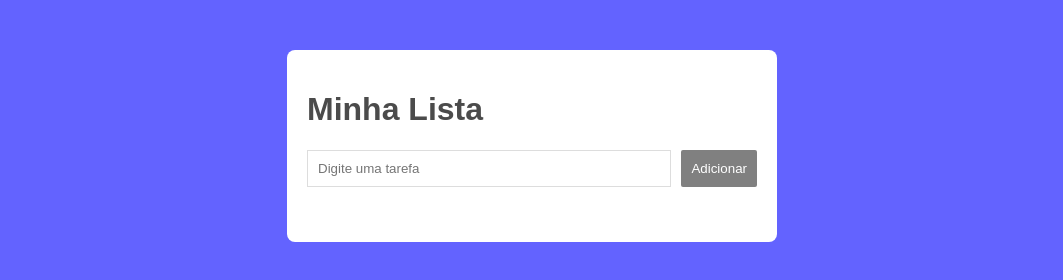
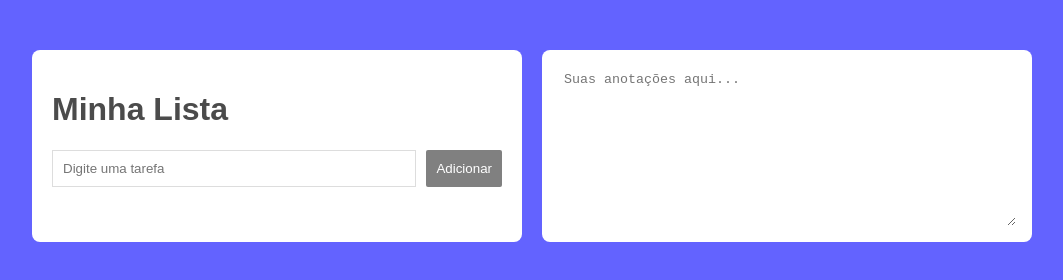
Before and after one commit to frerpito/Todo-App, a plain HTML site: page frontend/index.html in a window 1280 px wide. Shown: the whole page, without its empty margins (108-1171 px from the left). Drawn offline with Linux system fonts and the light colour scheme; no server answers.

Commit message:
feat: adiciona estrtura visual de campo de anotações

```diff
--- a/frontend/index.html
+++ b/frontend/index.html
@@ -8,6 +8,8 @@
   <link rel="stylesheet" href="style.css">
 </head>
 <body>
+
+  <div class="main-container">
 
     <div class="container">
       <h1>Minha Lista</h1>
@@ -29,6 +31,12 @@
       <ul id="task-list"></ul>
     </div>
 
+    <div class="notas-container">
+      <textarea placeholder="Suas anotações aqui..."></textarea>
+    </div>
+
+  </div>
+
   <script src="script.js"></script>
 
 </body>
--- a/frontend/style.css
+++ b/frontend/style.css
@@ -10,12 +10,39 @@ body {
   margin-top: 50px;
 }
 
+.main-container{
+  display: flex;
+  gap: 20px;
+}
+
 .container {
   color: rgb(75, 75, 75);;
   background: white;
   padding: 20px;
   border-radius: 8px;
   width: 450px;
+}
+
+.notas-container{
+  color: rgb(75, 75, 75);;
+  background: white;
+  padding: 20px;
+  border-radius: 8px;
+  width: 450px;
+}
+
+.notas-container textarea{
+  appearance: none;
+
+  color: rgb(75, 75, 75);
+  border: 0px solid white;
+
+  height: 100%;
+  width: 100%;
+}
+
+.notas-container textarea:focus{
+  outline: none;
 }
 
 #task-div{
```
Also changed, not shown: 1 other file. Lines whose indentation alone changed are shown as unchanged.
